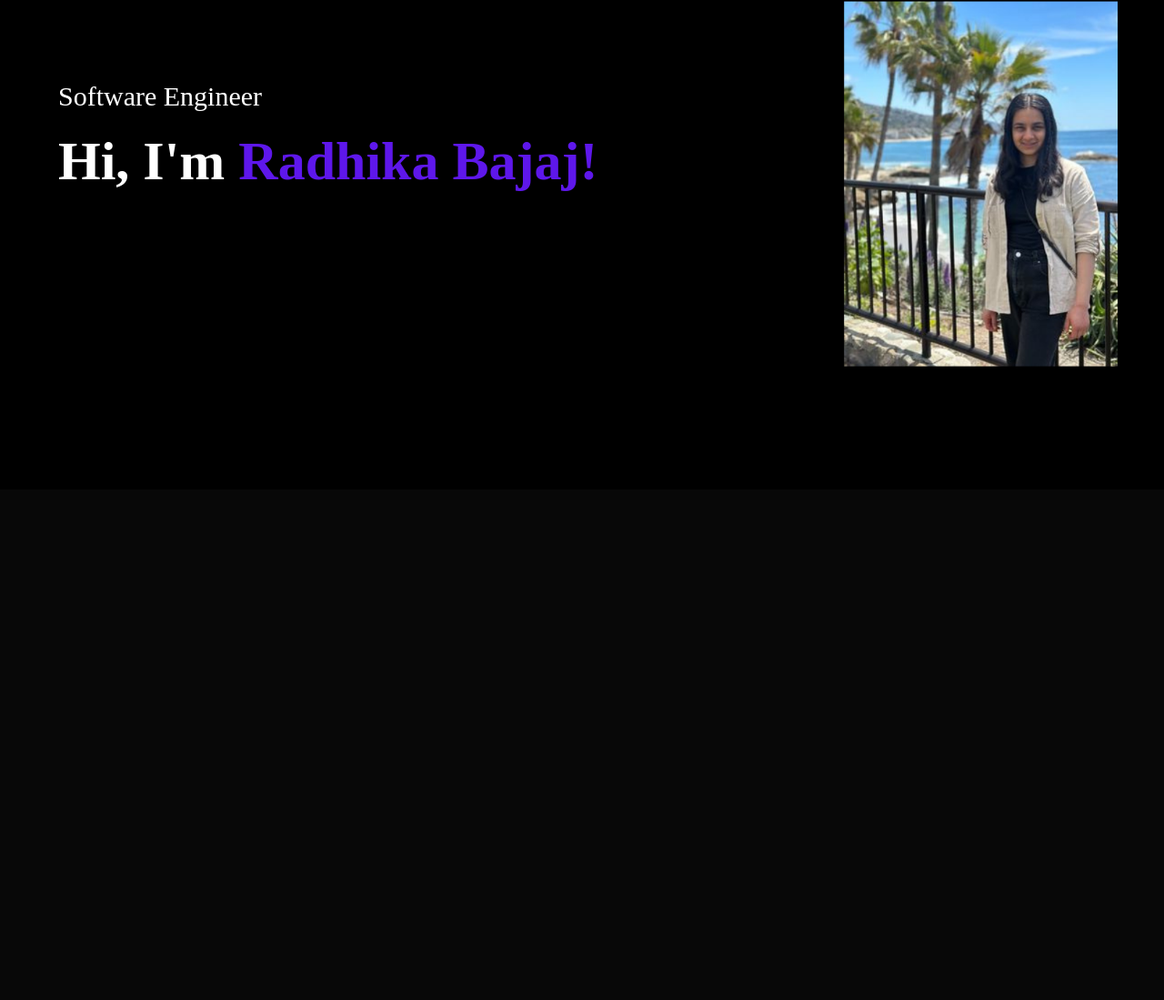
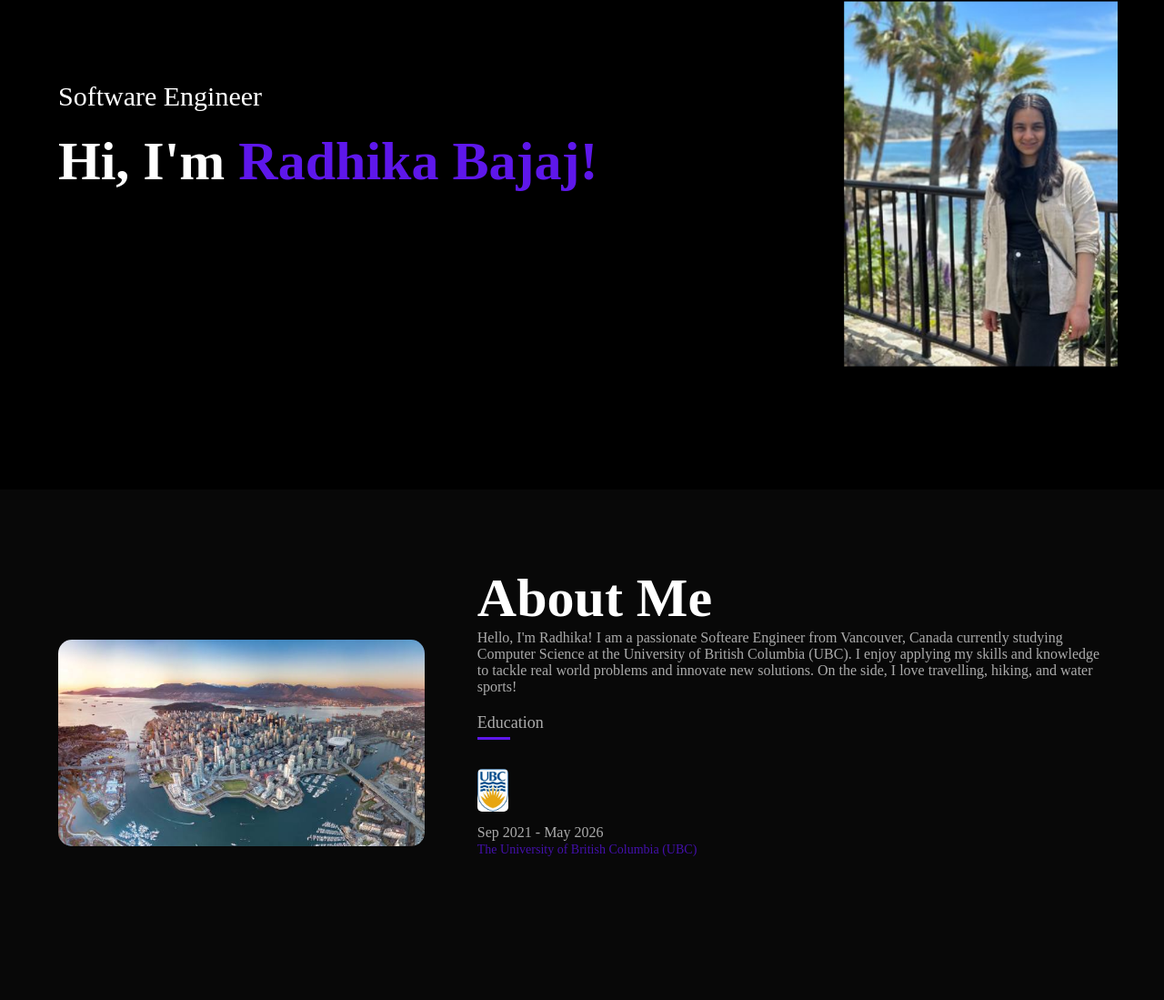
Before and after one commit to radhikab1/Personal-Portfolio, a plain HTML site: page index.html in a window 1280 px wide. Shown: the part 262-1361 px from the top of the page at 91% size. Before the commit the page ends 800 px from the top, so only its background shows below. Drawn offline with Linux system fonts and the light colour scheme.

Commit message:
Added About Me html and css

```diff
--- a/index.html
+++ b/index.html
@@ -10,6 +10,7 @@
 
 
     <body>
+        <!-------Header------>
         <div id="header">
             <div class="container">
                 <nav>
@@ -28,5 +29,34 @@
                 </div>
             </div>
         </div>
+
+
+        <!-------About------>
+        <div id="about">
+            <div class="container">
+                    <div class="row">
+                        <div class="about-col-1">
+                            <img src="images/vancouver.jpg">
+                        </div>
+
+                        <div class="about-col-2">
+                            <h1 class="sub-title">About Me</h1>
+                            <p>Hello, I'm Radhika! I am a passionate Softeare Engineer from Vancouver, Canada currently studying Computer Science at the University of British Columbia (UBC). I enjoy applying my skills and knowledge to tackle real world problems and innovate new solutions. On the side, I love travelling, hiking, and water sports!</p>
+
+                            <div class="tab-titles">
+                                <p class="tab-links active-link">Education</p>
+                            </div>
+
+                            <div class="tab-contents active-tab">
+                                <ul>
+                                    <img src="images/UBC logo.png" class="ubc">
+                                    <li>Sep 2021 - May 2026 <br> <span>The University of British Columbia (UBC)</span></li>
+                                </ul>
+                            </div>
+                        </div>
+                    </div>
+                </div>
+            </div>
+        </div>
     </body>
 </html>
--- a/style.css
+++ b/style.css
@@ -10,6 +10,7 @@ body{
     color: #fff;
 }
 
+/* ------------Header------------- */
 #header{
     width: 100%;
     height: 100vh;
@@ -75,3 +76,79 @@ nav ul li a:hover::after{
 .header-text span{
     color:#5E17EB
 }
+
+/* ------------About------------- */
+#about{
+    padding: 80px 0;
+    color: #ababab;
+}
+
+.row{
+    display: flex;
+    justify-content: space-between;
+    flex-wrap: wrap;
+}
+
+.about-col-1{
+    flex-basis: 35%;
+}
+
+.about-col-1 img{
+    width: 100%;
+    border-radius: 15px;
+    margin: 80px 0;
+}
+
+.about-col-2{
+    flex-basis: 60%;
+}
+
+.sub-title{
+    font-size: 60px;
+    font-weight: 600;
+    color: #fff;
+}
+
+.tab-titles{
+    display: flex;
+    margin: 20px 0 40px;
+}
+
+.tab-links{
+    margin-right: 50px;
+    font-size: 18px;
+    font-weight: 500;
+    cursor: pointer;
+    position: relative;
+}
+
+.tab-links::after{
+    content: '';
+    width: 0;
+    height: 3px;
+    background-color: #5E17EB;
+    position: absolute;
+    left: 0;
+    bottom: -8px;
+    transition: 0.5s;
+}
+
+.tab-links.active-link::after{
+    width: 50%;
+}
+
+.tab-contents ul li{
+    list-style: none;
+    margin: 10px 0;
+}
+
+.tab-contents ul li span{
+    color: #4410ab;
+    font-size: 14px;
+}
+
+.ubc {
+    width: 5%;
+    height: 5%;
+    border-radius: 5px;
+}
```
Also changed, not shown: images/About.jpg (added), images/About2.jpg (added), images/UBC logo.png (added), images/vancouver.jpg (added).
